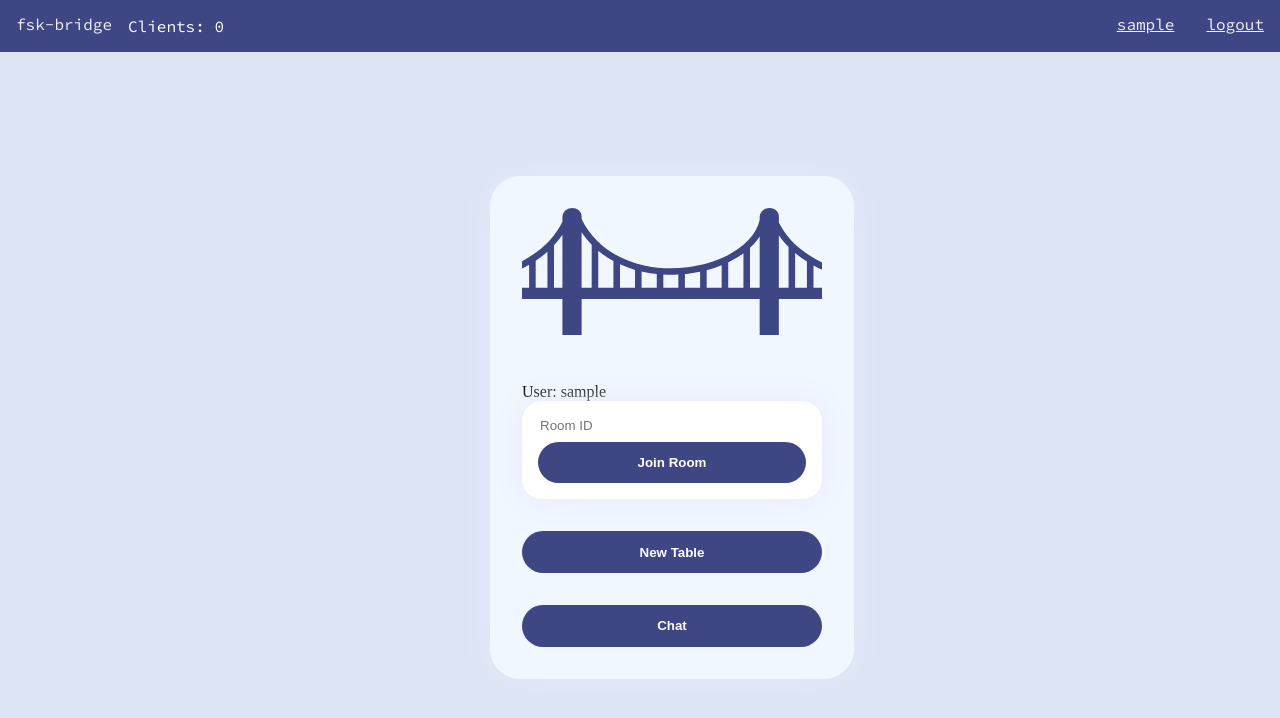
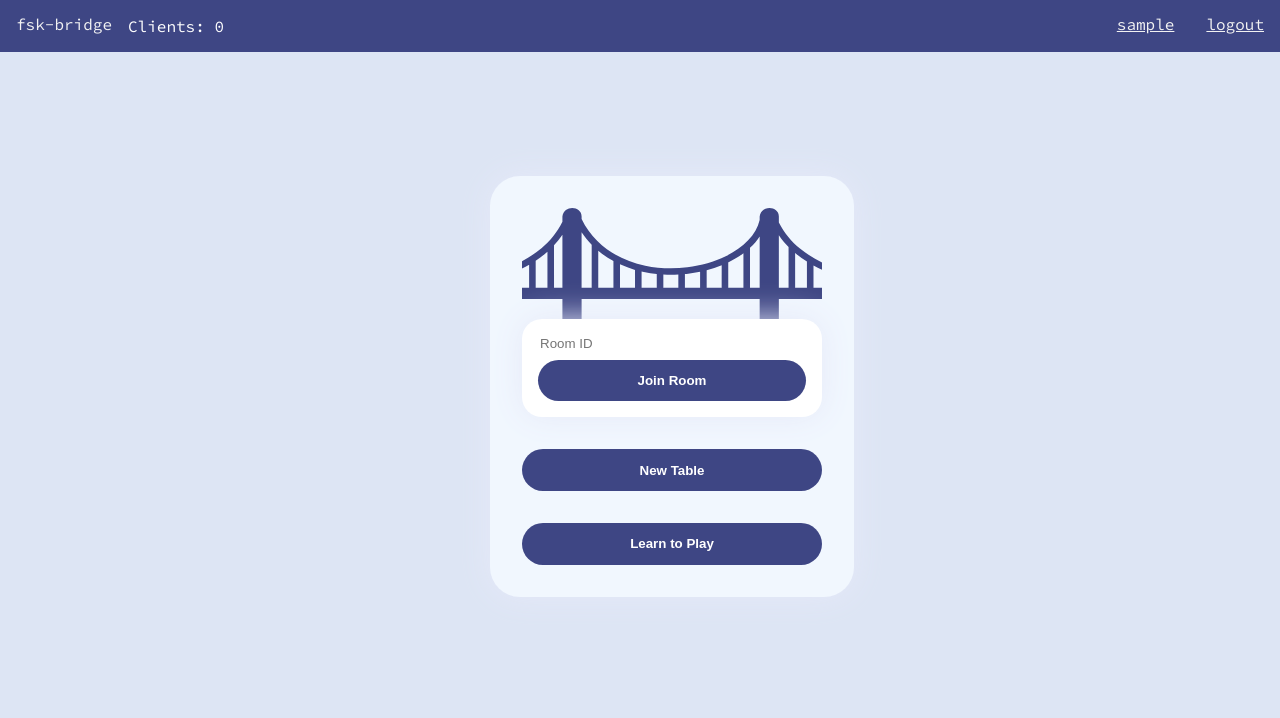
Before and after one commit to ksalij/fsk-bridge, a Flask app: page /home in a window 1280 px wide. Shown: the top 718 px of the page. Run offline with Flask 3, Linux system fonts and the light colour scheme; the visitor is signed in with stand-in values (Sample User, id 1); some libraries are stand-ins or nearby versions.

Commit message:
Added learning page and cleaned up home

```diff
--- a/app/app.py
+++ b/app/app.py
@@ -118,6 +118,10 @@ def rejoin_table():
 @app.route('/chat')
 def chat():
     return render_template("chat.html", app_data=app_data, current_user=session['username'])
+
+@app.route('/learn')
+def learn():
+    return render_template("learn.html", app_data=app_data, current_user=session['username'])
 
 @app.route('/logout')
 def logout():
--- a/app/templates/home.html
+++ b/app/templates/home.html
@@ -5,14 +5,11 @@
 {% endblock %}
 
 
-
 {% block body %}
 
 <div class="screen-1">
 
 	<img src="{{ url_for('static', filename='otherimages/bridge-icon.svg') }}" alt="Bridge Icon" class="iconp-04r5">
-
-<p>User: {{session['username']}}</p>
 
 {% if in_game %}
 
@@ -39,11 +36,13 @@
 
   {{error}}
 
+
+<form action="/learn">
+  <input type="submit" value="Learn to Play" class="submit-button" id="learn-button">
+</form>
+
 {% endif %}
 
-<form action="/chat">
-  <input type="submit" value="Chat" class="submit-button" id="chat-button">
-</form>
 
 {{message}}
 
```
Also changed, not shown: app/templates/learn.html (added, +31 -0 lines).
